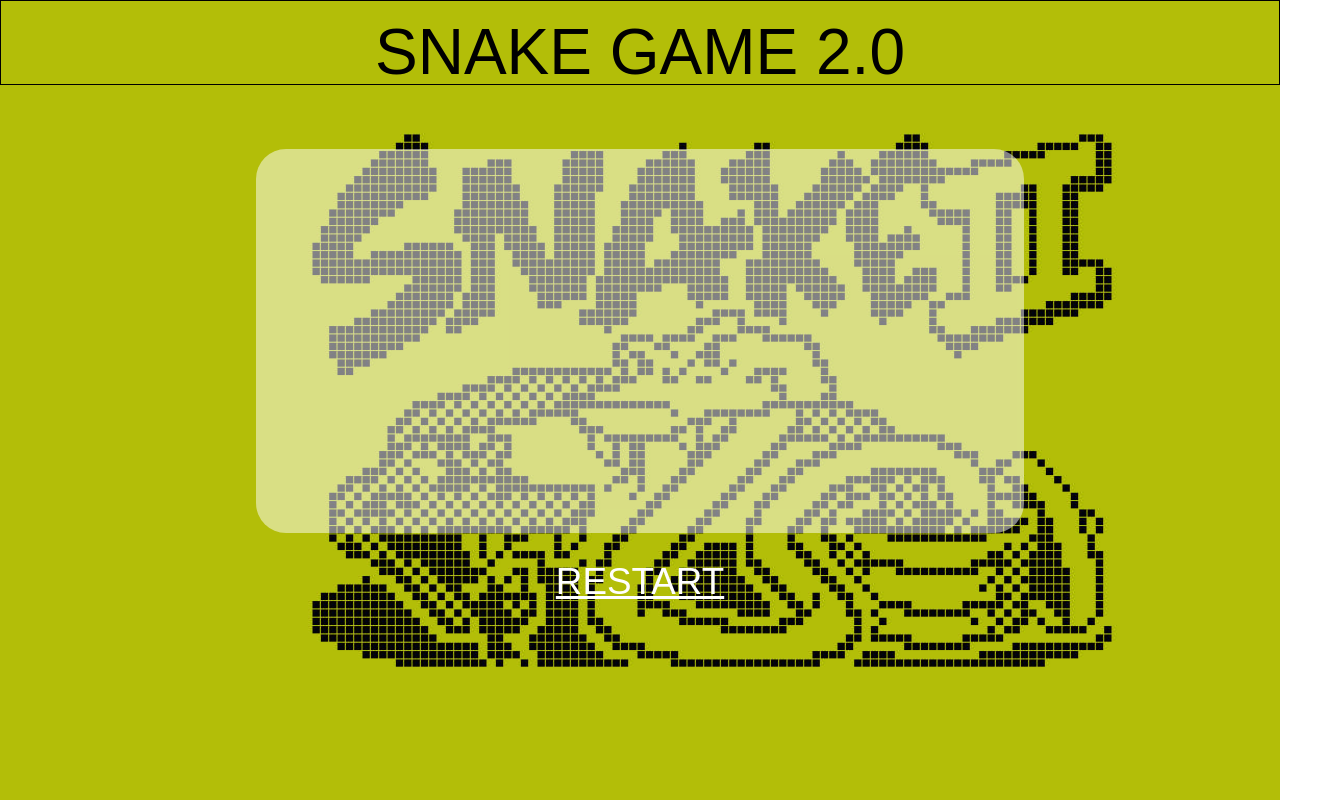
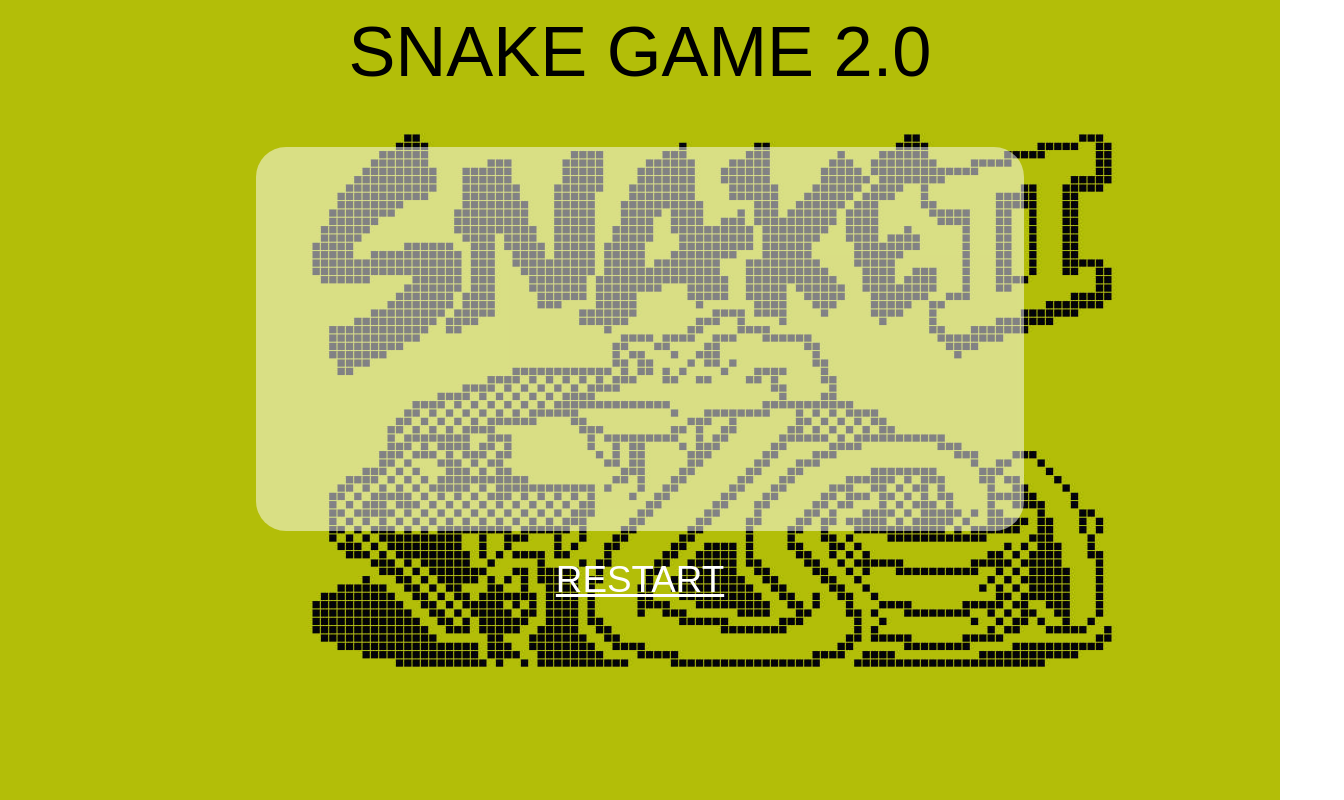
Before and after one commit to BaeZard/juego-snake-insano, a plain HTML site: page index.html in a window 1280 px wide. Shown: the whole page, 1344 px wide, since content can reach past the window. Drawn offline with Linux system fonts and the light colour scheme; a web font is replaced by a local one.

```diff
--- a/index.html
+++ b/index.html
@@ -9,7 +9,7 @@
     <title>SNAKE</title>
 </head>
 <body>
-    <div class="bordeNegroPrueba">
+    <div>
         <h1 class="tituloSnake">SNAKE GAME 2.0</h1>
     </div>
 
--- a/style.css
+++ b/style.css
@@ -8,9 +8,6 @@ body{
 }
 
 /*PARA PROBAR EL TAMAÑO DE UN DIV*/
-.bordeNegroPrueba{
-    border: 1px solid black
-}
 
 div .tituloSnake{
     padding: 0.3em 0 0 0;
```
